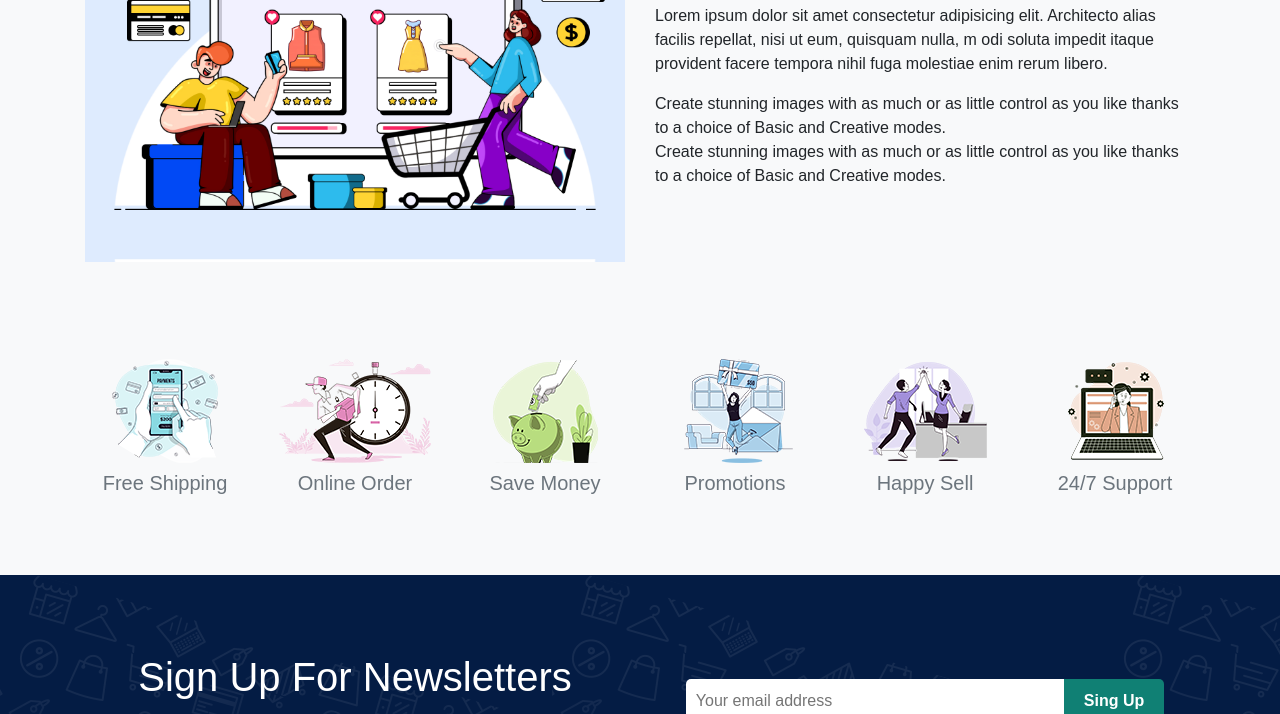
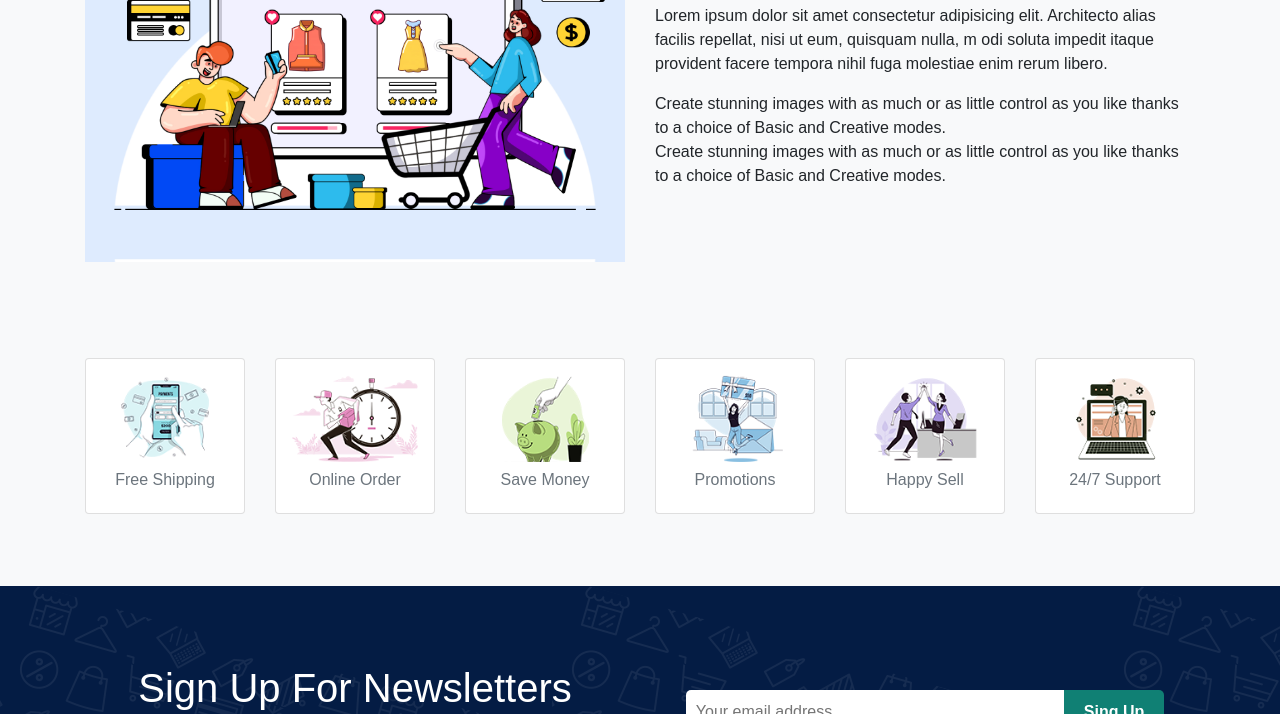
Before and after one commit to Abdessamad202/Build-and-Deploy-Ecommerce-Website, a plain HTML site: page about.html in a window 1280 px wide. Shown: the part 515-1229 px from the top of the page. Drawn offline with nearby package versions, Linux system fonts and the light colour scheme.

Commit message:
feat(index.html, about.html): add new sections and update content

```diff
--- a/about.html
+++ b/about.html
@@ -71,39 +71,39 @@
         <div class="container">
             <div class="row text-center">
                 <div class="col-sm-6 col-md-4 col-lg-2 mb-4">
-                    <div>
+                    <div class="card p-3">
                         <img src="img/features/f1.png" alt="Free Shipping" class="img-fluid mb-2">
-                        <h5 class="text-secondary">Free Shipping</h5>
+                        <h6 class="text-secondary">Free Shipping</h6>
                     </div>
                 </div>
                 <div class="col-sm-6 col-md-4 col-lg-2 mb-4">
-                    <div>
+                    <div class="card p-3">
                         <img src="img/features/f2.png" alt="Online Order" class="img-fluid mb-2">
-                        <h5 class="text-secondary">Online Order</h5>
+                        <h6 class="text-secondary">Online Order</h6>
                     </div>
                 </div>
                 <div class="col-sm-6 col-md-4 col-lg-2 mb-4">
-                    <div>
+                    <div class="card p-3">
                         <img src="img/features/f3.png" alt="Save Money" class="img-fluid mb-2">
-                        <h5 class="text-secondary">Save Money</h5>
+                        <h6 class="text-secondary">Save Money</h6>
                     </div>
                 </div>
                 <div class="col-sm-6 col-md-4 col-lg-2 mb-4">
-                    <div>
+                    <div class="card p-3">
                         <img src="img/features/f4.png" alt="Promotions" class="img-fluid mb-2">
-                        <h5 class="text-secondary">Promotions</h5>
+                        <h6 class="text-secondary">Promotions</h6>
                     </div>
                 </div>
                 <div class="col-sm-6 col-md-4 col-lg-2 mb-4">
-                    <div>
+                    <div class="card p-3">
                         <img src="img/features/f5.png" alt="Happy Sell" class="img-fluid mb-2">
-                        <h5 class="text-secondary">Happy Sell</h5>
+                        <h6 class="text-secondary">Happy Sell</h6>
                     </div>
                 </div>
                 <div class="col-sm-6 col-md-4 col-lg-2 mb-4">
-                    <div>
+                    <div class="card p-3">
                         <img src="img/features/f6.png" alt="24/7 Support" class="img-fluid mb-2">
-                        <h5 class="text-secondary">24/7 Support</h5>
+                        <h6 class="text-secondary">24/7 Support</h6>
                     </div>
                 </div>
             </div>
```
Also changed, not shown: index.html (+12 -12 lines).
